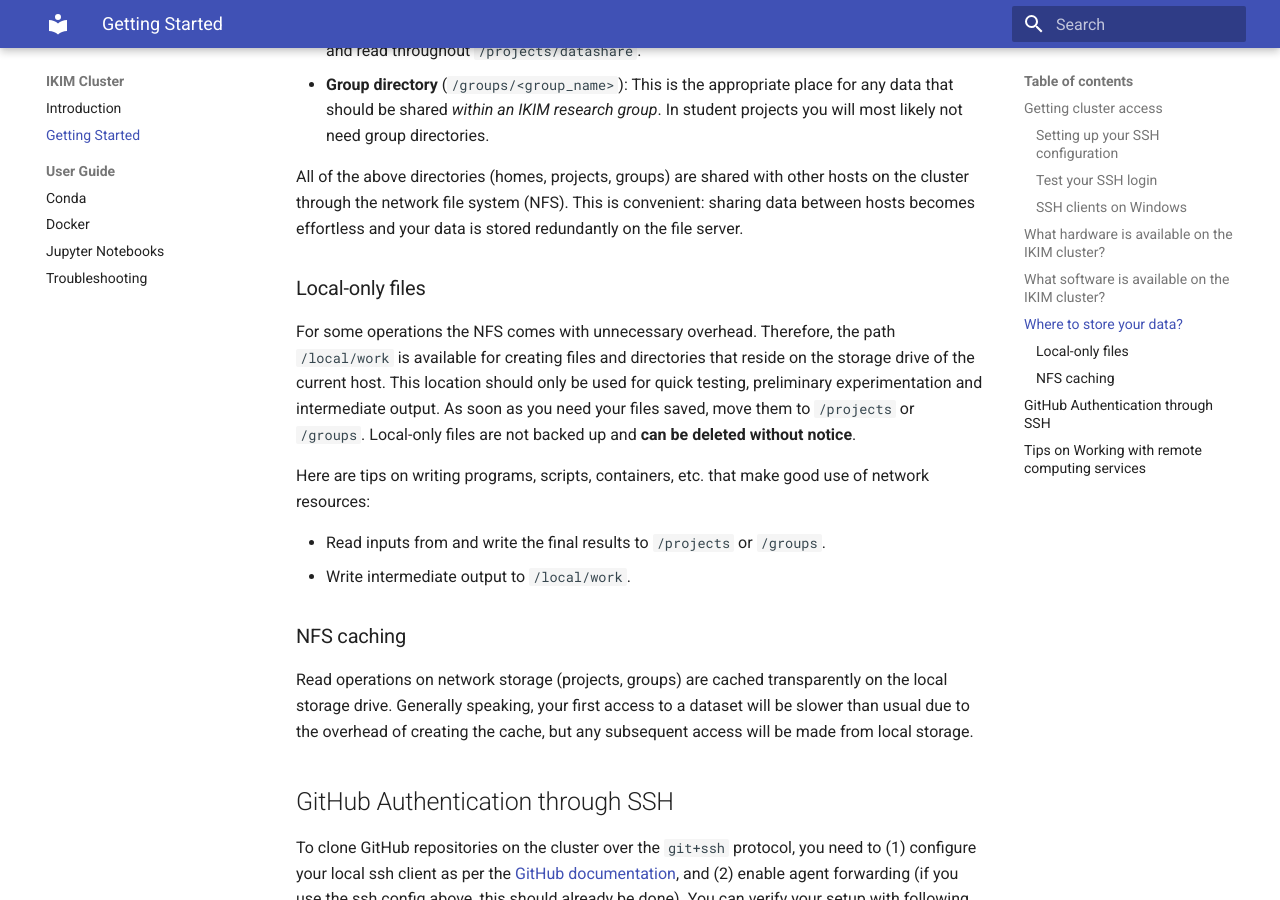
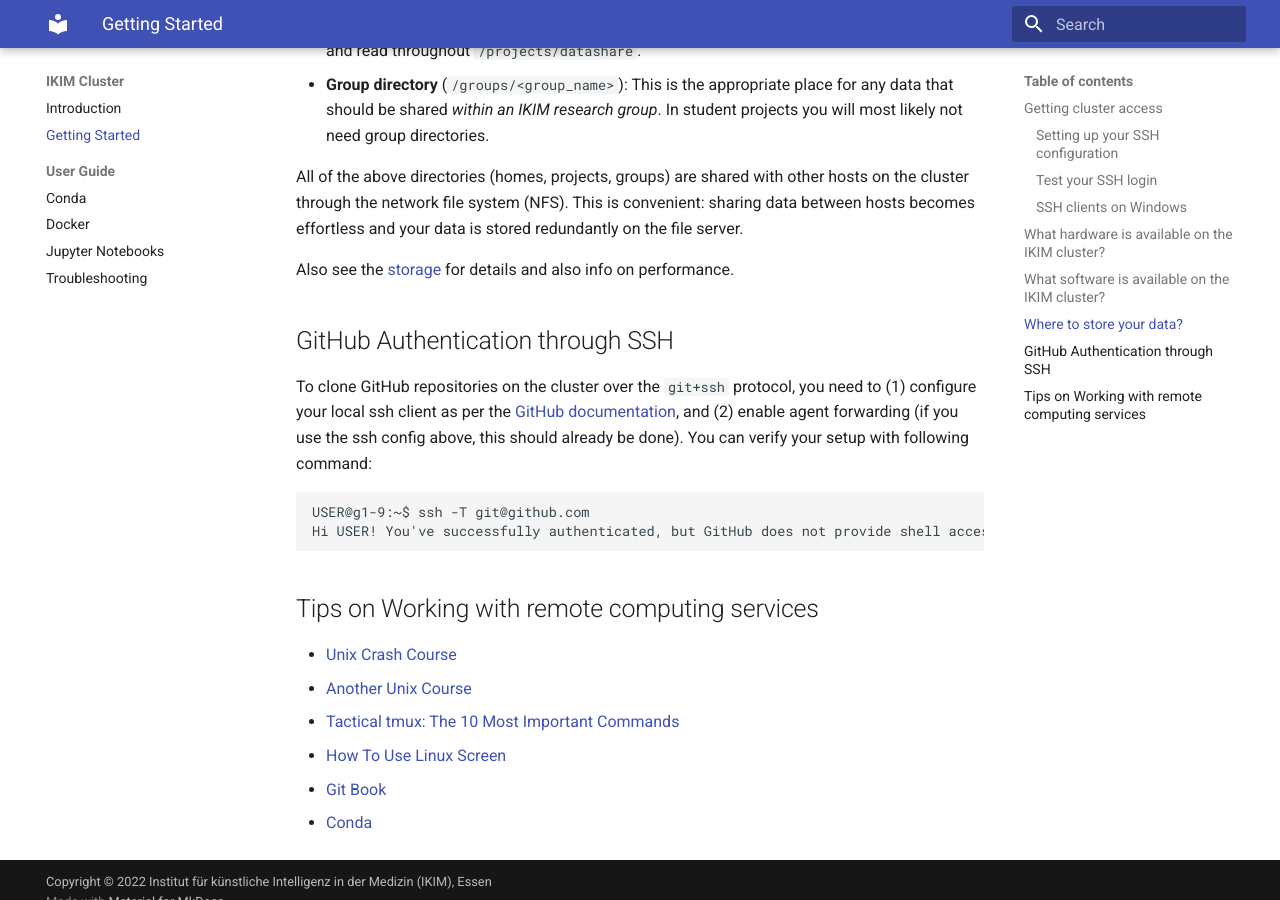
Before and after one commit to IKIM-Essen/ClusterDocs, an MkDocs documentation site: the page built from docs/getting-started.md, in a window 1280 px wide and 900 px high, scrolled down 3512 px. Built offline with MkDocs 1.6.1 and Material for MkDocs 9.7.7, drawn with Linux system fonts in a browser that asks for light colours.

Commit message:
fixing some details

```diff
--- a/docs/getting-started.md
+++ b/docs/getting-started.md
@@ -154,6 +154,7 @@
 
 ## Where to store your data?
 
+
 There are several locations where you can store data on the cluster:
 
 - **Your home directory** (`/homes/<username>/`): This directory is only for personal data such as configuration files. Anything related to work or that should be visible to other people should not reside here.
@@ -163,18 +164,9 @@
 
 All of the above directories (homes, projects, groups) are shared with other hosts on the cluster through the network file system (NFS). This is convenient: sharing data between hosts becomes effortless and your data is stored redundantly on the file server.
 
-### Local-only files
+Also see the [storage](./storage.md) for details and also info on performance.
 
-For some operations the NFS comes with unnecessary overhead. Therefore, the path `/local/work` is available for creating files and directories that reside on the storage drive of the current host. This location should only be used for quick testing, preliminary experimentation and intermediate output. As soon as you need your files saved, move them to `/projects` or `/groups`. Local-only files are not backed up and **can be deleted without notice**.
 
-Here are tips on writing programs, scripts, containers, etc. that make good use of network resources:
-
-- Read inputs from and write the final results to `/projects` or `/groups`.
-- Write intermediate output to `/local/work`.
-
-### NFS caching
-
-Read operations on network storage (projects, groups) are cached transparently on the local storage drive. Generally speaking, your first access to a dataset will be slower than usual due to the overhead of creating the cache, but any subsequent access will be made from local storage.
 
 ## GitHub Authentication through SSH
 
```
Also changed, not shown: docs/storage.md (+14 -0 lines).
